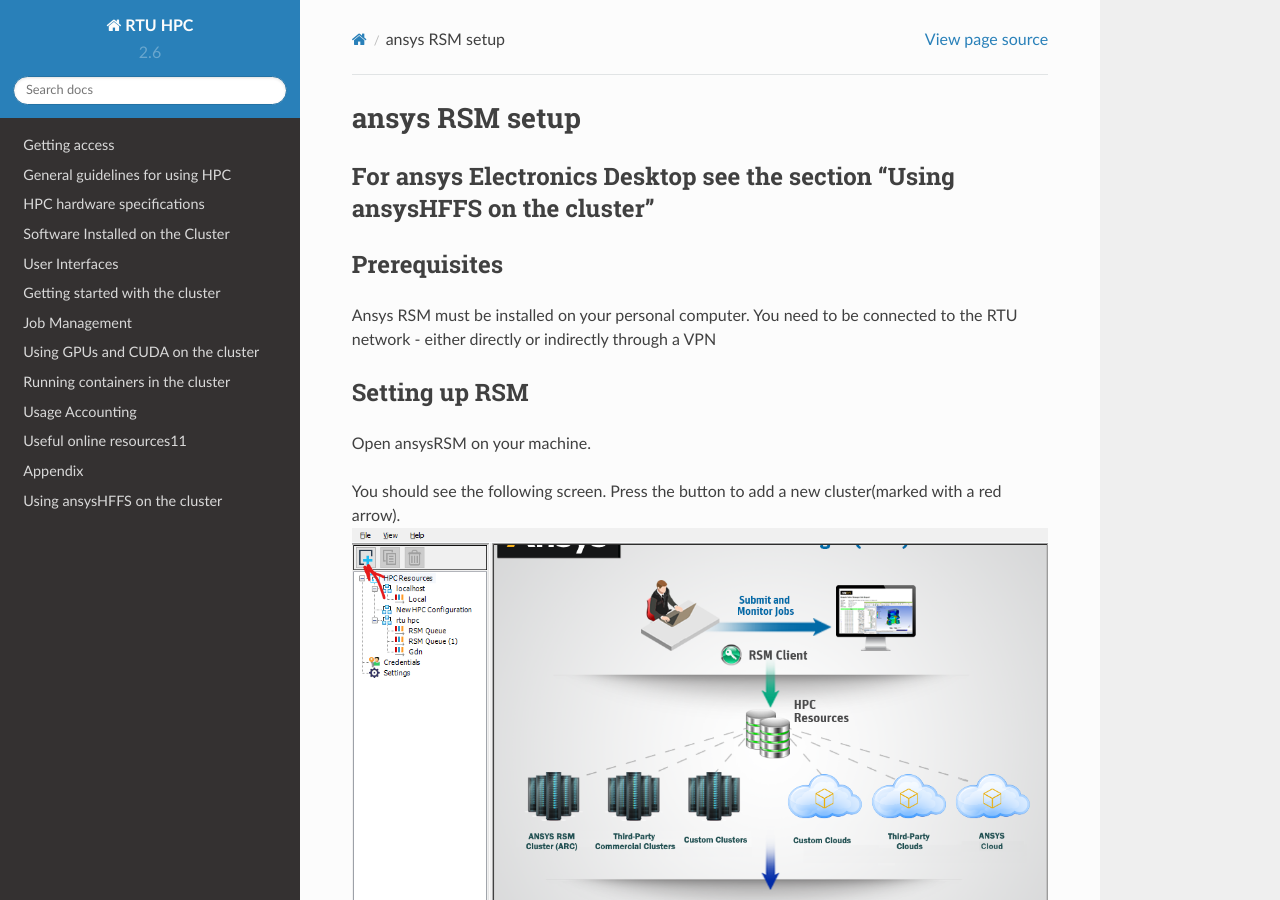
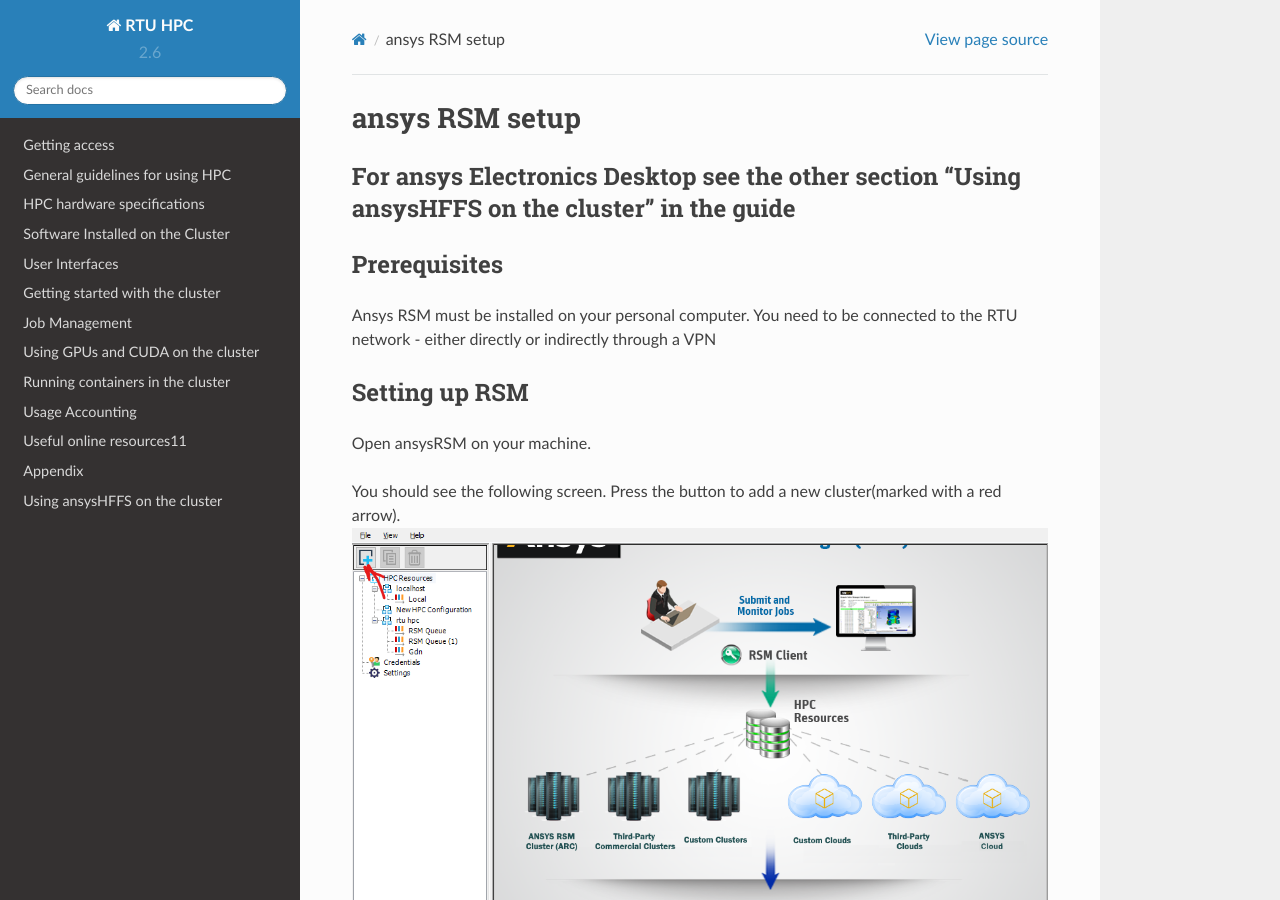
Before and after one commit to rtuhpc/hpc-manual, a Sphinx documentation site: the page built from doc/ansysRSM.md, in a window 1280 px wide and 900 px high. Built offline with Sphinx 7.4.7 and the Read the Docs theme 2.0.0, drawn with Linux system fonts in a browser that asks for light colours.

Commit message:
Update ansysRSM.md

```diff
--- a/doc/ansysRSM.md
+++ b/doc/ansysRSM.md
@@ -1,5 +1,5 @@
 # ansys RSM setup
-## For ansys Electronics Desktop see the section "Using ansysHFFS on the cluster"
+### For ansys Electronics Desktop see the other section "Using ansysHFFS on the cluster" in the guide
 
 ## Prerequisites
 Ansys RSM must be installed on your personal computer.
```
